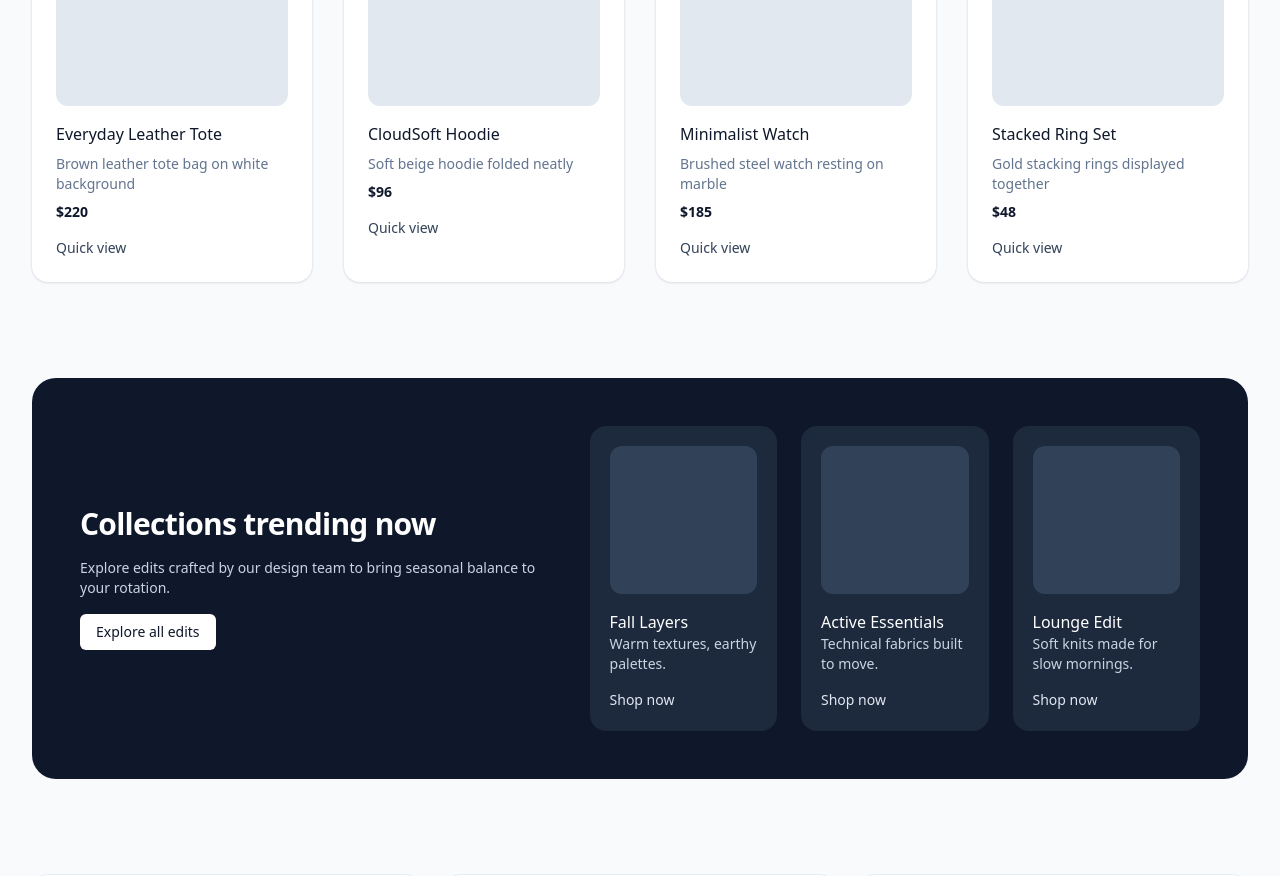
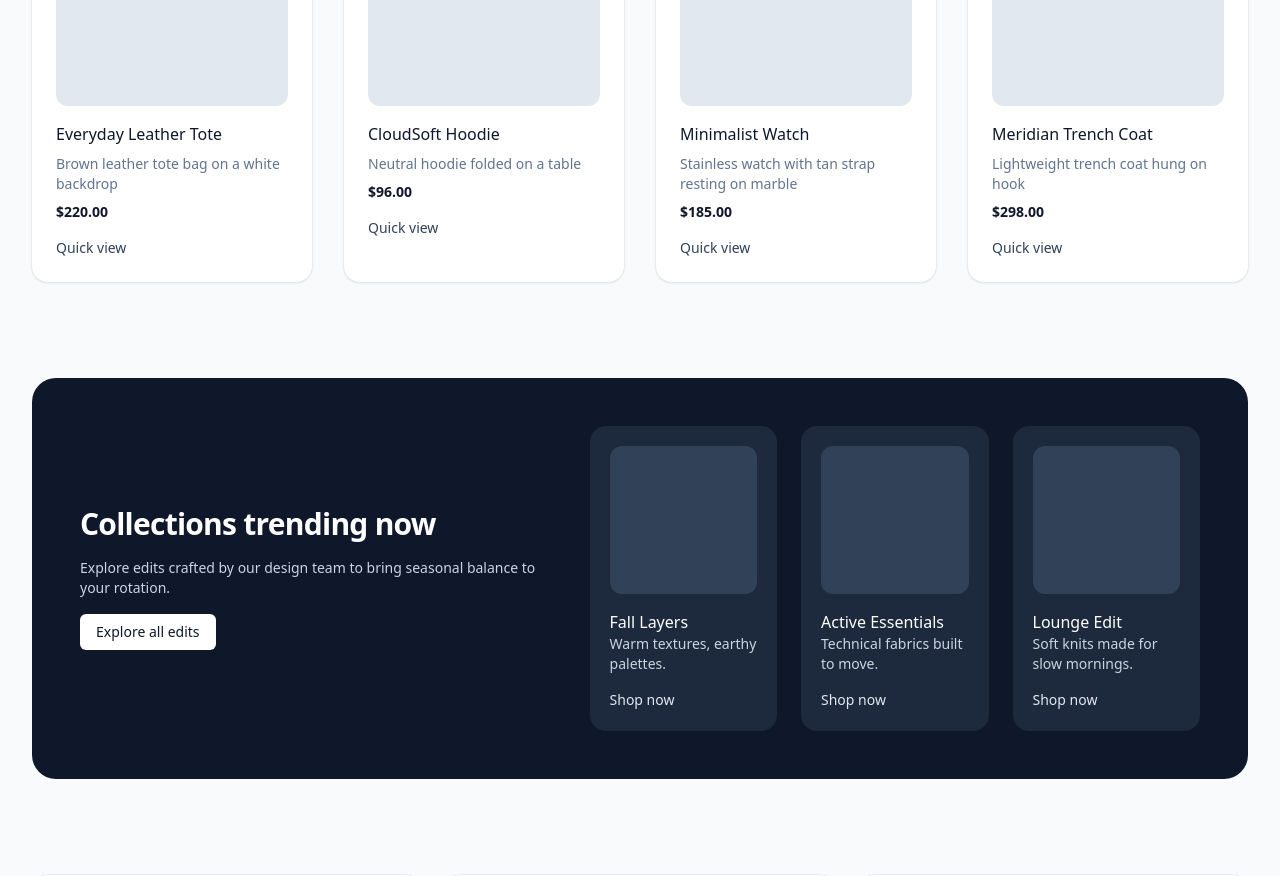
Before and after one commit to thee-banda/ecommerce-app-fullstack-stripe, a React (Vite) app in the folder frontend/: page / in a window 1280 px wide. Shown: the part 1080-1956 px from the top of the page. Built offline with nearby package versions, Linux system fonts and the light colour scheme.

Commit message:
refactor(home): build featuredProducts list from demo data and featuredProductIds

```diff
--- a/frontend/src/pages/Home.tsx
+++ b/frontend/src/pages/Home.tsx
@@ -1,11 +1,5 @@
 import { Link } from "react-router-dom"
-
-type Product = {
-  id: number
-  name: string
-  price: string
-  imageAlt: string
-}
+import { demoProducts, featuredProductIds } from "../data/products"
 
 type Collection = {
   id: number
@@ -21,12 +15,27 @@ type Testimonial = {
   role: string
 }
 
-const featuredProducts: Product[] = [
-  { id: 1, name: "Everyday Leather Tote", price: "$220", imageAlt: "Brown leather tote bag on white background" },
-  { id: 2, name: "CloudSoft Hoodie", price: "$96", imageAlt: "Soft beige hoodie folded neatly" },
-  { id: 3, name: "Minimalist Watch", price: "$185", imageAlt: "Brushed steel watch resting on marble" },
-  { id: 4, name: "Stacked Ring Set", price: "$48", imageAlt: "Gold stacking rings displayed together" },
-]
+type FeaturedProductCard = {
+  id: number
+  name: string
+  price: string
+  imageAlt: string
+}
+
+const currencyFormatter = new Intl.NumberFormat("en-US", {
+  style: "currency",
+  currency: "USD",
+})
+
+const featuredProducts: FeaturedProductCard[] = featuredProductIds
+  .map((id) => demoProducts.find((product) => product.id === id))
+  .filter((product): product is NonNullable<typeof product> => Boolean(product))
+  .map((product) => ({
+    id: product.id,
+    name: product.name,
+    price: currencyFormatter.format(product.price),
+    imageAlt: product.imageAlt,
+  }))
 
 const trendingCollections: Collection[] = [
   { id: 1, name: "Fall Layers", description: "Warm textures, earthy palettes.", imageAlt: "Model wearing layered fall outfit" },
```
